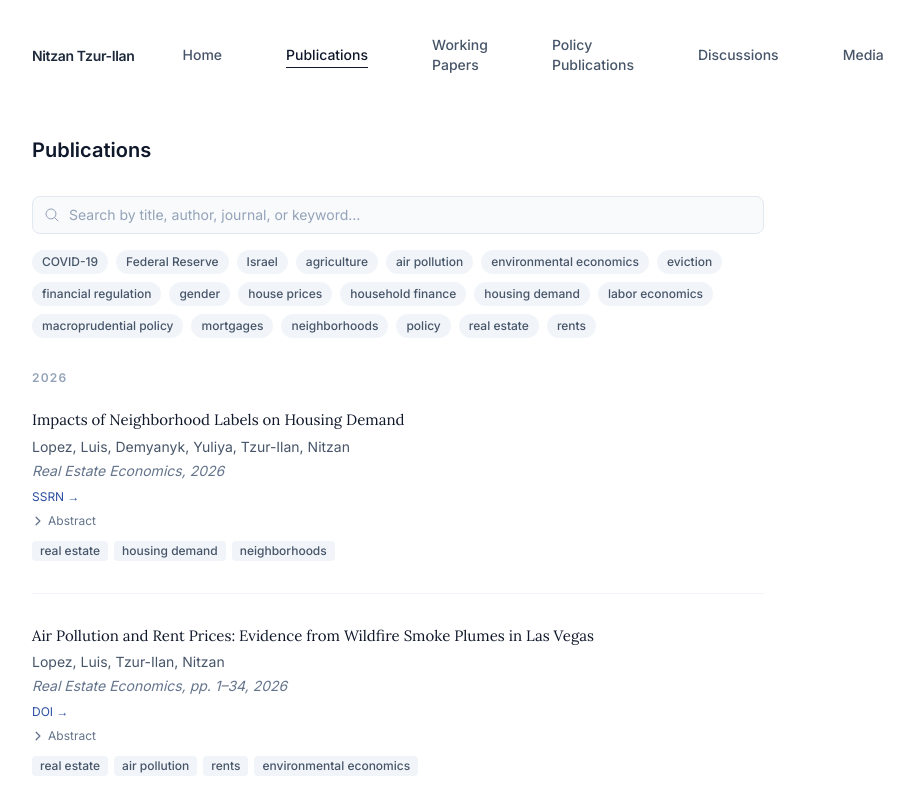
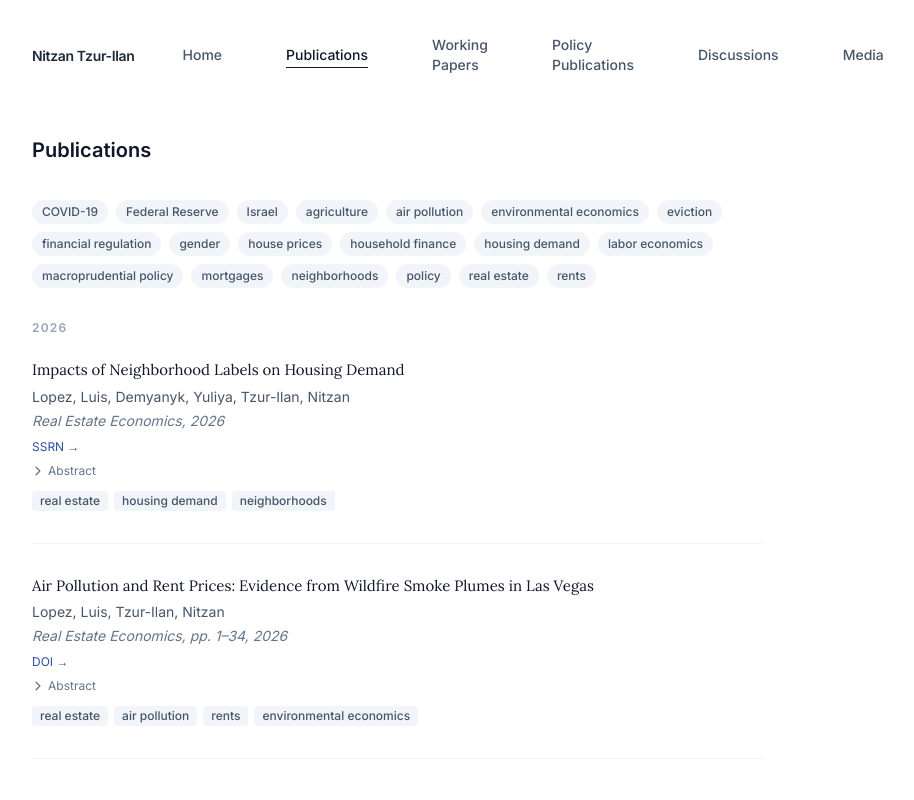
Before and after one commit to nitzantzur/website, a React (Vite) app: page /publications in a window 1280 px wide. Shown: the top 800 px of the page, without its empty margins (242-1156 px from the left). Built offline with nearby package versions, Linux system fonts and the light colour scheme.

Commit message:
Remove search bar from Publications page

```diff
--- a/src/pages/Publications.tsx
+++ b/src/pages/Publications.tsx
@@ -1,6 +1,5 @@
 import PageWrapper from '@/components/layout/PageWrapper'
 import PageSEO from '@/components/seo/PageSEO'
-import SearchBar from '@/components/ui/SearchBar'
 import Tag from '@/components/ui/Tag'
 import AbstractToggle from '@/components/ui/AbstractToggle'
 import { useSearch } from '@/hooks/useSearch'
@@ -22,7 +21,7 @@ function groupByYear(items: Publication[]): [number, Publication[]][] {
 }
 
 export default function Publications() {
-  const { query, setQuery, activeFilters, toggleFilter, results, allTags } = useSearch(
+  const { activeFilters, toggleFilter, results, allTags } = useSearch(
     publications,
     ['title', 'authors', 'journal', 'abstract', 'tags', 'year'],
     'tags'
@@ -40,13 +39,8 @@ export default function Publications() {
       <main className="page-container">
         <h1 className="text-xl font-semibold text-slate-900 mb-8">Publications</h1>
 
-        {/* Search + Filters */}
+        {/* Filters */}
         <div className="mb-8 space-y-3">
-          <SearchBar
-            value={query}
-            onChange={setQuery}
-            placeholder="Search by title, author, journal, or keyword…"
-          />
           {allTags.length > 0 && (
             <div className="flex flex-wrap gap-2 pt-1">
               {allTags.map((tag) => (
@@ -62,7 +56,7 @@ export default function Publications() {
         </div>
 
         {results.length === 0 ? (
-          <p className="text-sm text-slate-500">No publications match your search.</p>
+          <p className="text-sm text-slate-500">No publications match the selected filters.</p>
         ) : (
           <div className="space-y-10">
             {grouped.map(([year, papers]) => (
```
